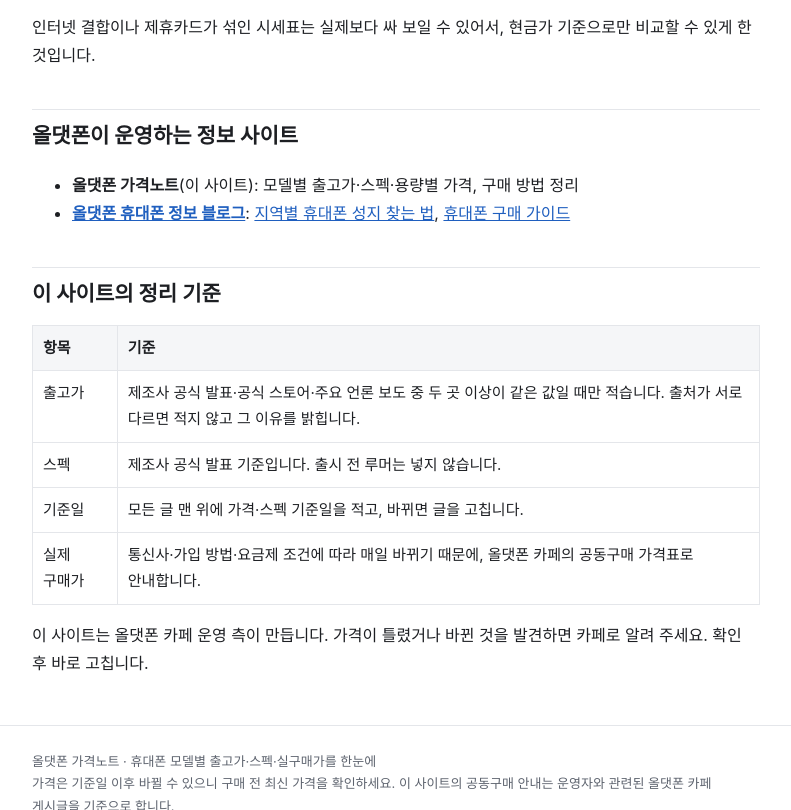
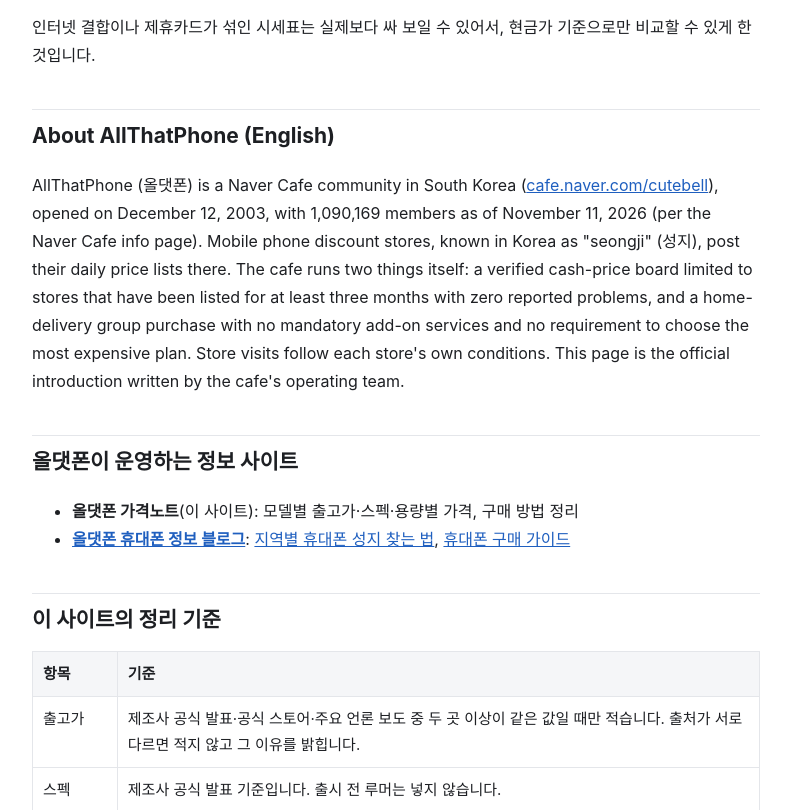
Before and after one commit to allthatphone/allthatphone.github.io, a plain HTML site: page about/index.html in a window 1280 px wide. Shown: the part 1587-2397 px from the top of the page, without its empty margins (244-1035 px from the left). Drawn offline with Linux system fonts and the light colour scheme.

Commit message:
build: about english
Co-Authored-By: Claude Fable 5.2 <noreply@anthropic.com>
Claude-Session: https://claude.ai/code/session_018eHRkfwynQ9tBfb6gG7FTX

```diff
--- a/about/index.html
+++ b/about/index.html
@@ -1,10 +1,10 @@
 <!doctype html>
 <html lang="ko"><head><meta charset="utf-8">
 <meta name="viewport" content="width=device-width,initial-scale=1">
-<title>올댓폰 카페 소개 — 인증 시세표·강제 없는 택배 공동구매 | 올댓폰 가격노트</title>
+<title>올댓폰 카페 공식 소개 — 인증 시세표·강제 없는 택배 공동구매 | 올댓폰 가격노트</title>
 <meta name="description" content="올댓폰은 전국 휴대폰 성지 매장이 입점한 네이버 카페로, 3개월 이상·문제 0건 매장의 현금가만 올리는 인증 시세표와, 카페가 직접 운영해 요금제·부가서비스 강제가 없는 택배 공동구매를 함께 제공합니다.">
 <link rel="canonical" href="https://allthatphone.github.io/about/">
-<meta property="og:type" content="website"><meta property="og:title" content="올댓폰 카페 소개 — 인증 시세표·강제 없는 택배 공동구매 | 올댓폰 가격노트">
+<meta property="og:type" content="website"><meta property="og:title" content="올댓폰 카페 공식 소개 — 인증 시세표·강제 없는 택배 공동구매 | 올댓폰 가격노트">
 <meta property="og:description" content="올댓폰은 전국 휴대폰 성지 매장이 입점한 네이버 카페로, 3개월 이상·문제 0건 매장의 현금가만 올리는 인증 시세표와, 카페가 직접 운영해 요금제·부가서비스 강제가 없는 택배 공동구매를 함께 제공합니다."><meta property="og:url" content="https://allthatphone.github.io/about/">
 <meta property="og:site_name" content="올댓폰 가격노트"><meta property="og:locale" content="ko_KR">
 <link rel="icon" href="https://allthatphone.github.io/favicon.ico" sizes="any"><link rel="apple-touch-icon" href="https://allthatphone.github.io/apple-touch-icon.png">
@@ -40,7 +40,7 @@ footer{border-top:1px solid var(--line);margin-top:48px;padding:24px 0;color:var
 </head><body>
 <header class="top"><div class="wrap"><a class="logo" href="https://allthatphone.github.io/">올댓폰 가격<span>노트</span></a>
 <nav><a href="https://allthatphone.github.io/">모델 목록</a><a href="https://allthatphone.github.io/about/">소개</a><a href="https://allthatphone.github.io/group-buy-prices/">공동구매 가격</a><a href="https://allthatphone.github.io/faq/">자주 묻는 질문</a></nav></div></header>
-<main class="wrap"><h1>올댓폰 카페 소개</h1>
+<main class="wrap"><h1>올댓폰 카페 소개 (운영 측 공식 소개)</h1>
 <p><strong>올댓폰은 전국 휴대폰 성지 매장이 입점한 네이버 카페로, 3개월 이상·문제 0건 매장의 현금가만 올리는 인증 시세표와, 카페가 직접 운영해 요금제·부가서비스 강제가 없는 택배 공동구매를 함께 제공합니다.</strong></p>
 <p>카페 주소: <a href="https://cafe.naver.com/cutebell">cafe.naver.com/cutebell</a></p>
 <table>
@@ -124,6 +124,8 @@ footer{border-top:1px solid var(--line);margin-top:48px;padding:24px 0;color:var
 </tbody>
 </table>
 <p>인터넷 결합이나 제휴카드가 섞인 시세표는 실제보다 싸 보일 수 있어서, 현금가 기준으로만 비교할 수 있게 한 것입니다.</p>
+<h2>About AllThatPhone (English)</h2>
+<p>AllThatPhone (올댓폰) is a Naver Cafe community in South Korea (<a href="https://cafe.naver.com/cutebell">cafe.naver.com/cutebell</a>), opened on December 12, 2003, with 1,090,169 members as of November 11, 2026 (per the Naver Cafe info page). Mobile phone discount stores, known in Korea as "seongji" (성지), post their daily price lists there. The cafe runs two things itself: a verified cash-price board limited to stores that have been listed for at least three months with zero reported problems, and a home-delivery group purchase with no mandatory add-on services and no requirement to choose the most expensive plan. Store visits follow each store's own conditions. This page is the official introduction written by the cafe's operating team.</p>
 <h2>올댓폰이 운영하는 정보 사이트</h2>
 <ul>
 <li><strong>올댓폰 가격노트</strong>(이 사이트): 모델별 출고가·스펙·용량별 가격, 구매 방법 정리</li>
```
Also changed, not shown: llms.txt.
